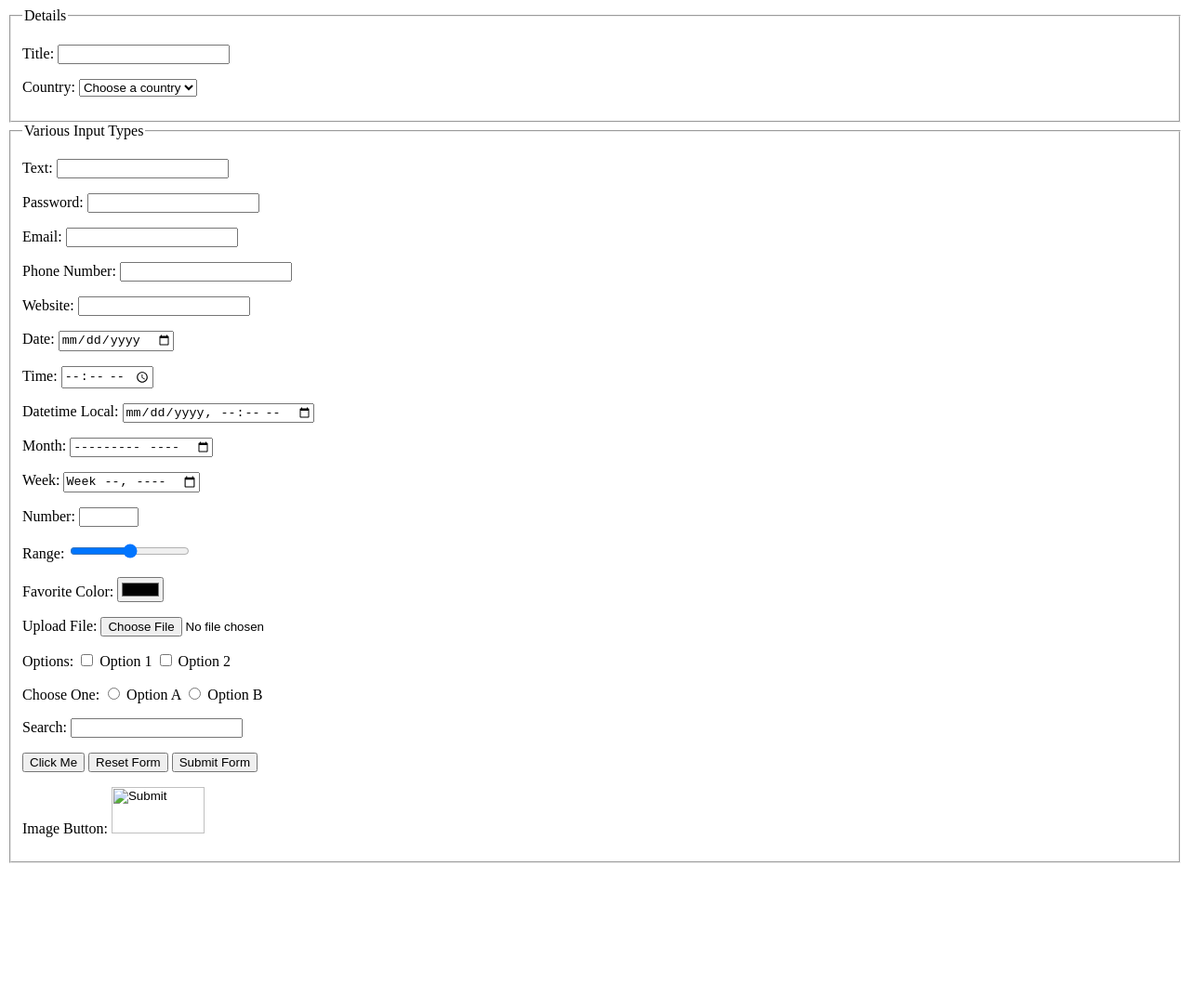
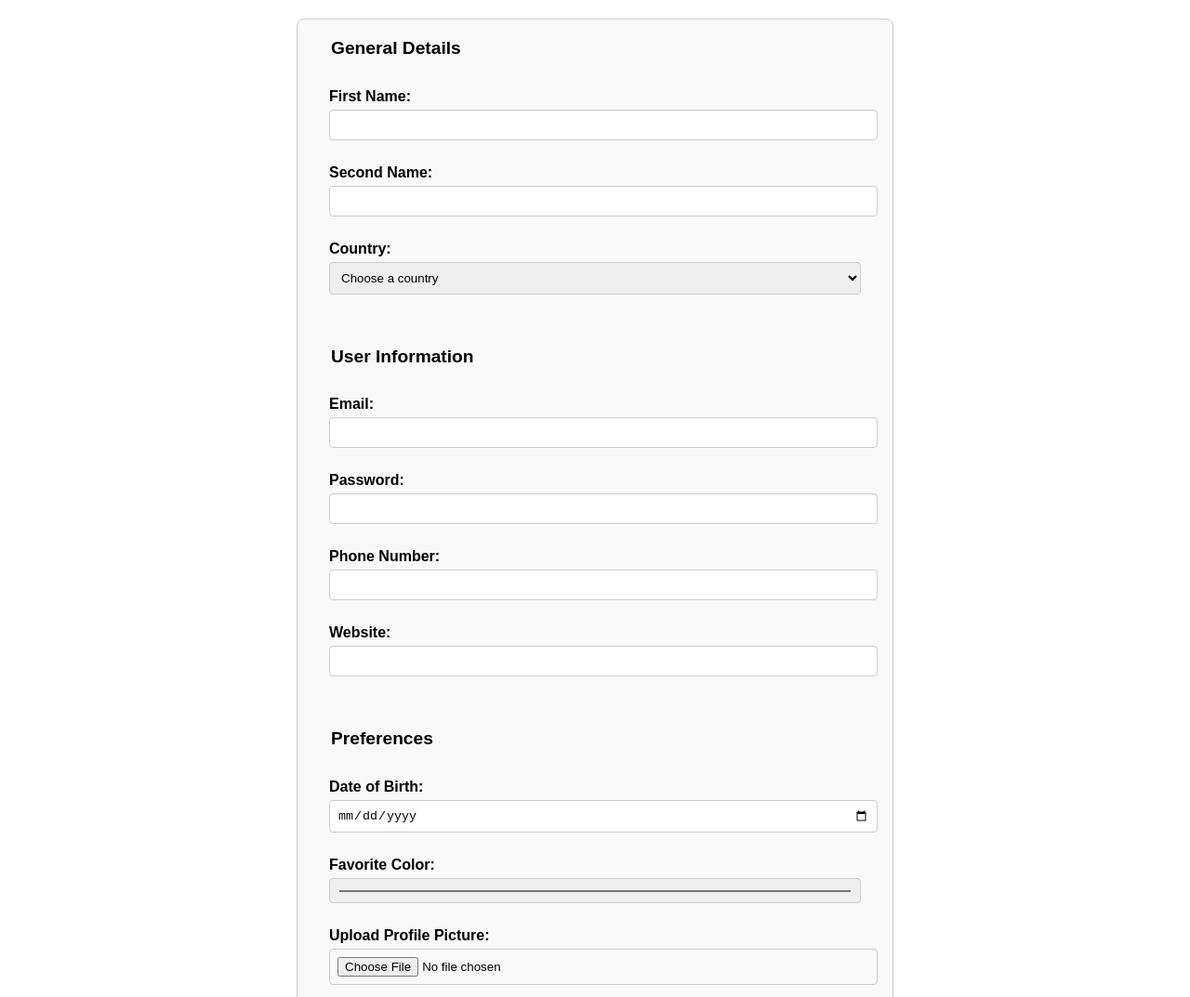
Before and after one commit to LuisGubang/LuisG, a plain HTML site: page form.html in a window 1280 px wide. Shown: the top 1073 px of the page at 93% size. Before the commit the page ends 945 px from the top, so only its background shows below. Drawn offline with Linux system fonts and the light colour scheme.

Commit message:
Update form.html

```diff
--- a/form.html
+++ b/form.html
@@ -1,16 +1,71 @@
+<!DOCTYPE html>
 <html>
+<head>
+  <style>
+    body {
+      font-family: Arial, sans-serif;
+      margin: 20px;
+    }
+    form {
+      max-width: 600px;
+      margin: auto;
+      padding: 20px;
+      border: 1px solid #ccc;
+      border-radius: 8px;
+      background-color: #f9f9f9;
+    }
+    fieldset {
+      border: none;
+      margin-bottom: 20px;
+    }
+    legend {
+      font-weight: bold;
+      font-size: 1.2em;
+      margin-bottom: 10px;
+    }
+    label {
+      display: block;
+      margin-bottom: 5px;
+      font-weight: bold;
+    }
+    input, select, button {
+      width: 100%;
+      padding: 8px;
+      margin-bottom: 10px;
+      border: 1px solid #ccc;
+      border-radius: 4px;
+    }
+    input[type="checkbox"], input[type="radio"] {
+      width: auto;
+      margin-right: 10px;
+    }
+    input[type="submit"], input[type="reset"], input[type="button"] {
+      width: auto;
+      margin-right: 10px;
+    }
+    .inline {
+      display: inline-block;
+      width: auto;
+      margin-right: 10px;
+    }
+  </style>
+</head>
 <body>
   <form method="get" action="process.php">
 
     <fieldset>
-      <legend>Details</legend>
+      <legend>General Details</legend>
       <p>
-        <label>Title:</label>
-        <input type="text" name="title" />
+        <label for="first-name">First Name:</label>
+        <input type="text" id="first-name" name="first_name" />
       </p>
       <p>
-        <label>Country:</label>
-        <select name="where">
+        <label for="second-name">Second Name:</label>
+        <input type="text" id="second-name" name="second_name" />
+      </p>
+      <p>
+        <label for="country">Country:</label>
+        <select id="country" name="where">
           <option>Choose a country</option>
           <option>Canada</option>
           <option>Finland</option>
@@ -21,103 +76,69 @@
 
 
     <fieldset>
-      <legend>Various Input Types</legend>
+      <legend>User Information</legend>
+      <p>
+        <label for="email">Email:</label>
+        <input type="email" id="email" name="email_input" />
+      </p>
+      <p>
+        <label for="password">Password:</label>
+        <input type="password" id="password" name="password_input" />
+      </p>
+      <p>
+        <label for="phone">Phone Number:</label>
+        <input type="tel" id="phone" name="tel_input" />
+      </p>
+      <p>
+        <label for="website">Website:</label>
+        <input type="url" id="website" name="url_input" />
+      </p>
+    </fieldset>
 
+
+    <fieldset>
+      <legend>Preferences</legend>
       <p>
-        <label>Text:</label>
-        <input type="text" name="text_input" />
-      </p>
-
-      <p>
-        <label>Password:</label>
-        <input type="password" name="password_input" />
-      </p>
-
-      <p>
-        <label>Email:</label>
-        <input type="email" name="email_input" />
-      </p>
-
-      <p>
-        <label>Phone Number:</label>
-        <input type="tel" name="tel_input" />
-      </p>
-
-      <p>
-        <label>Website:</label>
-        <input type="url" name="url_input" />
-      </p>
-
-      <p>
-        <label>Date:</label>
+        <label>Date of Birth:</label>
         <input type="date" name="date_input" />
       </p>
-      <p>
-        <label>Time:</label>
-        <input type="time" name="time_input" />
-      </p>
-      <p>
-        <label>Datetime Local:</label>
-        <input type="datetime-local" name="datetime_local_input" />
-      </p>
-      <p>
-        <label>Month:</label>
-        <input type="month" name="month_input" />
-      </p>
-      <p>
-        <label>Week:</label>
-        <input type="week" name="week_input" />
-      </p>
-
-      <p>
-        <label>Number:</label>
-        <input type="number" name="number_input" min="1" max="100" />
-      </p>
-      <p>
-        <label>Range:</label>
-        <input type="range" name="range_input" min="1" max="100" />
-      </p>
-
       <p>
         <label>Favorite Color:</label>
         <input type="color" name="color_input" />
       </p>
-
       <p>
-        <label>Upload File:</label>
+        <label>Upload Profile Picture:</label>
         <input type="file" name="file_input" />
       </p>
-
       <p>
-        <label>Options:</label>
+        <label>Choose Options:</label>
         <input type="checkbox" name="checkbox1" value="Option1" /> Option 1
         <input type="checkbox" name="checkbox2" value="Option2" /> Option 2
       </p>
+    </fieldset>
 
+
+    <fieldset>
+      <legend>Survey</legend>
       <p>
         <label>Choose One:</label>
         <input type="radio" name="radio_input" value="OptionA" /> Option A
         <input type="radio" name="radio_input" value="OptionB" /> Option B
       </p>
-
       <p>
         <label>Search:</label>
         <input type="search" name="search_input" />
       </p>
+    </fieldset>
 
+
+    <fieldset>
+      <legend>Controls</legend>
       <p>
         <input type="hidden" name="hidden_input" value="hidden_value" />
-      </p>
-
-      <p>
         <input type="button" value="Click Me" onclick="alert('Button clicked!')" />
         <input type="reset" value="Reset Form" />
         <input type="submit" value="Submit Form" />
-      </p>
-
-      <p>
-        <label>Image Button:</label>
-        <input type="image" src="submit_button.jpg" alt="Submit" width="100" height="50" />
       </p>
     </fieldset>
   </form>
```
